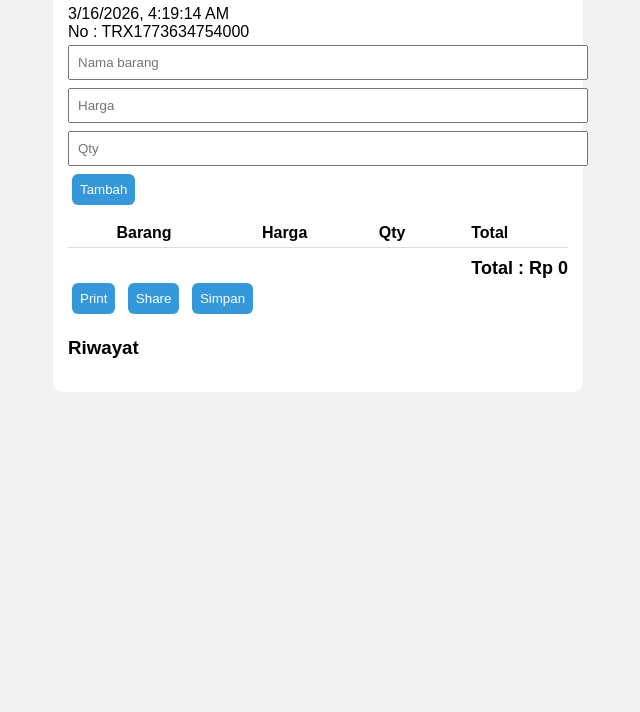
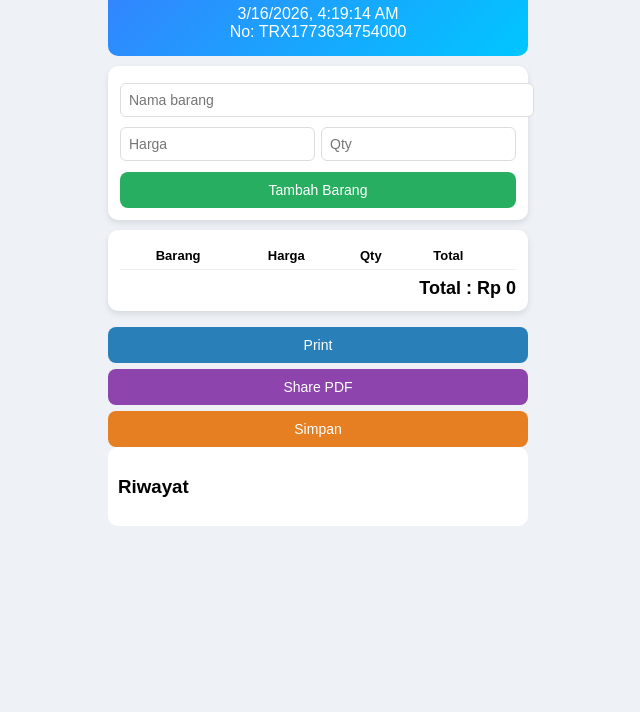
Before and after one commit to alfazatoko/Nota1, a plain HTML site: page index.html in a window 1280 px wide. Shown: the part 88-800 px from the top of the page, without its empty margins (322-962 px from the left). Drawn offline with nearby package versions, Linux system fonts and the light colour scheme.

Commit message:
Add files via upload

```diff
--- a/app.js
+++ b/app.js
@@ -35,8 +35,7 @@ document.getElementById("total").innerText=total
 
 function hapus(btn){
 
-let row=btn.parentNode.parentNode
-row.remove()
+btn.parentNode.parentNode.remove()
 
 }
 
@@ -46,27 +45,19 @@ window.print()
 
 }
 
-function shareNota(){
+function sharePDF(){
 
-let text=
-"Nota Penjualan\n"+
-"No : "+document.getElementById("trx").innerText+"\n"+
-"Total : Rp "+total
+const { jsPDF } = window.jspdf
 
-if(navigator.share){
+let doc=new jsPDF()
 
-navigator.share({
-title:"Nota",
-text:text
-})
+doc.text("NOTA PENJUALAN",20,20)
 
-}else{
+doc.text("No: "+document.getElementById("trx").innerText,20,30)
 
-window.open(
-"https://wa.me/?text="+encodeURIComponent(text)
-)
+doc.text("Total: Rp "+total,20,40)
 
-}
+doc.save("nota.pdf")
 
 }
 
--- a/index.html
+++ b/index.html
@@ -3,30 +3,43 @@
 <head>
 
 <meta charset="UTF-8">
-<meta name="viewport" content="width=device-width,initial-scale=1">
+<meta name="viewport" content="width=device-width, initial-scale=1.0">
 
 <title>Nota Penjualan</title>
 
 <link rel="stylesheet" href="style.css">
 
+<script src="https://cdnjs.cloudflare.com/ajax/libs/jspdf/2.5.1/jspdf.umd.min.js"></script>
+
 </head>
 
 <body>
 
-<div class="container">
+<div class="app">
 
-<h2 id="toko">TOKO ANDA</h2>
-
-<div class="info">
+<div class="header">
+<h2>Nota Penjualan</h2>
 <div id="tanggal"></div>
-<div>No : <span id="trx"></span></div>
+<div>No: <span id="trx"></span></div>
 </div>
 
+<div class="card">
+
 <input id="barang" placeholder="Nama barang">
+
+<div class="row">
+
 <input id="harga" type="number" placeholder="Harga">
+
 <input id="qty" type="number" placeholder="Qty">
 
-<button onclick="tambah()">Tambah</button>
+</div>
+
+<button class="btnTambah" onclick="tambah()">Tambah Barang</button>
+
+</div>
+
+<div class="card">
 
 <table id="tabel">
 
@@ -41,16 +54,24 @@
 </table>
 
 <div class="total">
+
 Total : Rp <span id="total">0</span>
+
+</div>
+
 </div>
 
 <div class="menu">
 
-<button onclick="printNota()">Print</button>
-<button onclick="shareNota()">Share</button>
-<button onclick="simpan()">Simpan</button>
+<button class="btnPrint" onclick="printNota()">Print</button>
+
+<button class="btnShare" onclick="sharePDF()">Share PDF</button>
+
+<button class="btnSave" onclick="simpan()">Simpan</button>
 
 </div>
+
+<div class="riwayat">
 
 <h3>Riwayat</h3>
 
@@ -58,6 +79,8 @@ Total : Rp <span id="total">0</span>
 
 </div>
 
+</div>
+
 <script src="app.js"></script>
 
 </body>
--- a/style.css
+++ b/style.css
@@ -1,52 +1,97 @@
 body{
 font-family:Arial;
-background:#f2f2f2;
+background:#eef2f7;
 margin:0;
 padding:10px;
 }
 
-.container{
-background:white;
-padding:15px;
-border-radius:10px;
-max-width:500px;
+.app{
+max-width:420px;
 margin:auto;
 }
 
-h2{
+.header{
 text-align:center;
+color:white;
+background:linear-gradient(135deg,#3a7bfd,#00c6ff);
+padding:15px;
+border-radius:10px;
+margin-bottom:10px;
+}
+
+.card{
+background:white;
+padding:12px;
+border-radius:10px;
+margin-bottom:10px;
+box-shadow:0 3px 6px rgba(0,0,0,0.1);
 }
 
 input{
 width:100%;
 padding:8px;
-margin:4px 0;
+margin:5px 0;
+border-radius:6px;
+border:1px solid #ddd;
+font-size:14px;
+}
+
+.row{
+display:flex;
+gap:6px;
+}
+
+.row input{
+flex:1;
 }
 
 button{
-padding:8px;
-margin:4px;
+width:100%;
+padding:10px;
+margin-top:6px;
 border:none;
-background:#3498db;
+border-radius:8px;
 color:white;
-border-radius:6px;
+font-size:14px;
+}
+
+.btnTambah{
+background:#27ae60;
+}
+
+.btnPrint{
+background:#2980b9;
+}
+
+.btnShare{
+background:#8e44ad;
+}
+
+.btnSave{
+background:#e67e22;
 }
 
 table{
 width:100%;
 border-collapse:collapse;
-margin-top:10px;
+font-size:13px;
 }
 
-td,th{
-border-bottom:1px solid #ddd;
-padding:5px;
+th,td{
+border-bottom:1px solid #eee;
+padding:6px;
 text-align:center;
 }
 
 .total{
+text-align:right;
 font-size:18px;
 font-weight:bold;
-text-align:right;
-margin-top:10px;
+margin-top:8px;
 }
+
+.riwayat{
+background:white;
+padding:10px;
+border-radius:10px;
+}
```
